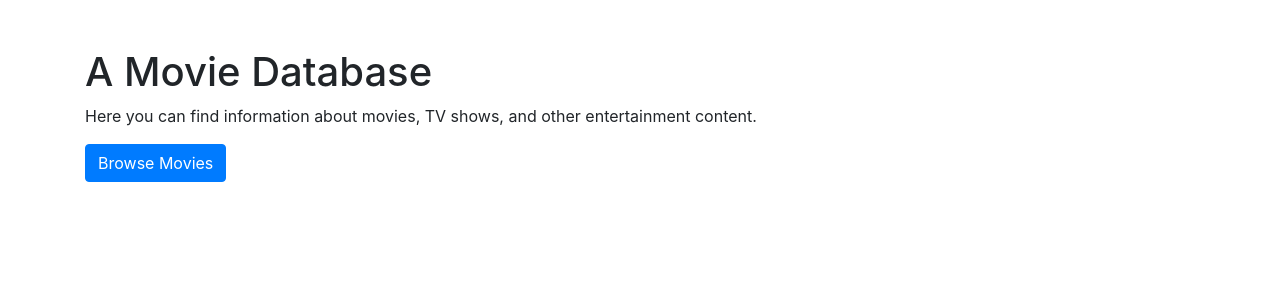
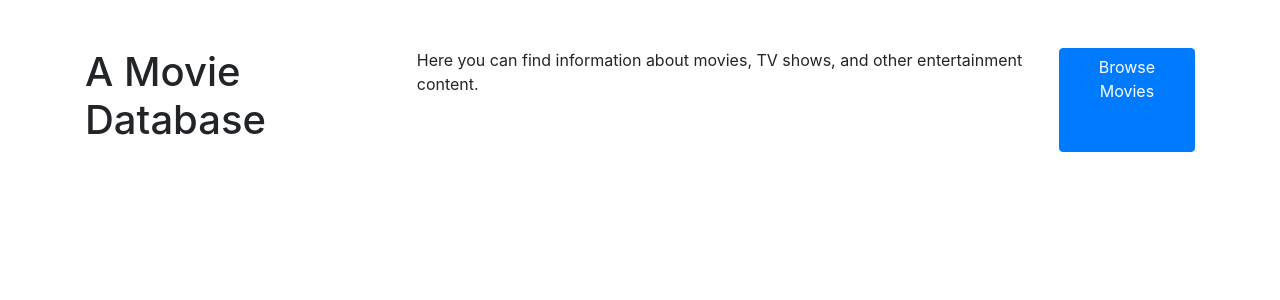
Before and after one commit to mehmedkadric/a-movie-database, a Django app: page / in a window 1280 px wide. Shown: the part 56-356 px from the top of the page. Run offline with Django 3.2, Linux system fonts and the light colour scheme.

Commit message:
homepage fix

```diff
--- a/aMovieDatabase/core/templates/home.html
+++ b/aMovieDatabase/core/templates/home.html
@@ -4,8 +4,10 @@
 
 {% block content %}
   <div class="container mt-5">
+    <div class="d-flex justify-content-center">
     <h1>A Movie Database</h1>
     <p>Here you can find information about movies, TV shows, and other entertainment content.</p>
     <a href="#" class="btn btn-primary">Browse Movies</a>
+    </div>
   </div>
 {% endblock %}
```
